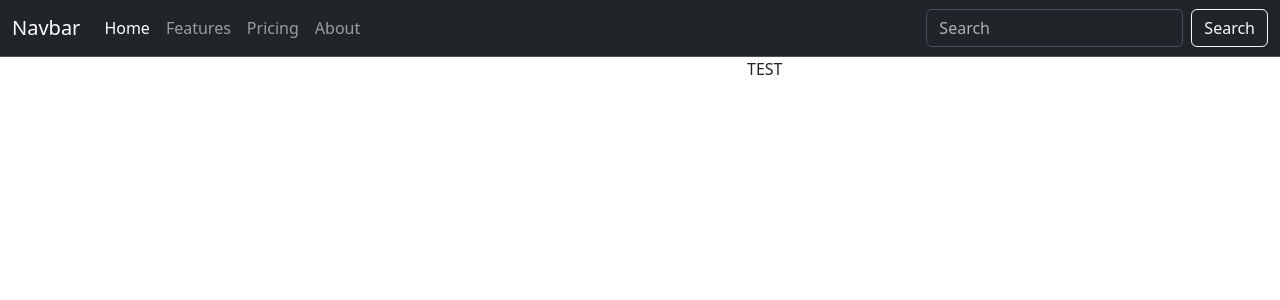
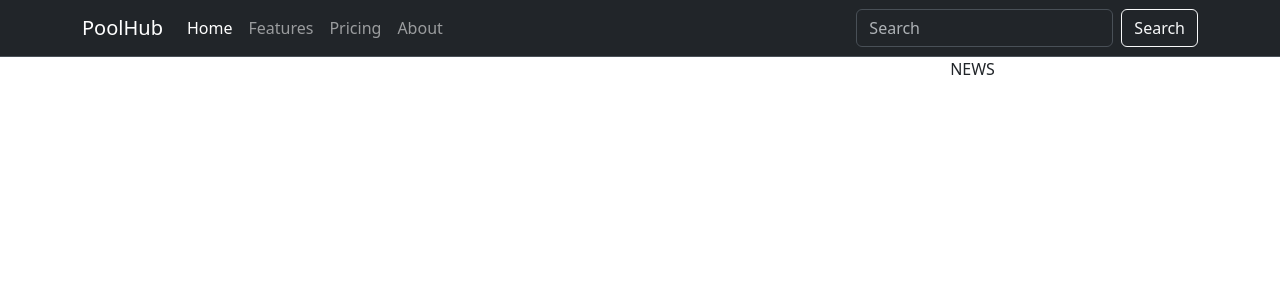
Before and after one commit to gurjika/Strikem, a Django app: page /poolhouses/ in a window 1280 px wide. Shown: the top 300 px of the page. Run offline with Django 5.2, Linux system fonts and the light colour scheme; data that the repository does not hold is empty; some libraries are stand-ins or nearby versions.

Commit message:
create test poolhouse-list page

```diff
--- a/poolstore/static/css/poolhouse-list.css
+++ /dev/null
@@ -1,11 +0,0 @@
-.poolhouse {
-    width: 400px;
-    display: flex;
-    justify-content: space-between;
-    margin-top: 50px;
-    background-color: aquamarine;
-    height: 200px;
-    padding: 20px;
-    border-radius: 20px;
-
-}
--- a/poolstore/templates/poolstore/base.html
+++ b/poolstore/templates/poolstore/base.html
@@ -21,8 +21,8 @@
 <body>
     <header class="header">
         <nav class="navbar navbar-expand-lg bg-dark border-bottom border-body" data-bs-theme="dark">
-            <div class="container-fluid">
-              <a class="navbar-brand" href="#">Navbar</a>
+            <div class="container">
+              <a class="navbar-brand" href="#">PoolHub</a>
               <button class="navbar-toggler" type="button" data-bs-toggle="collapse" data-bs-target="#navbarColor01" aria-controls="navbarColor01" aria-expanded="false" aria-label="Toggle navigation">
                 <span class="navbar-toggler-icon"></span>
               </button>
--- a/poolstore/templates/poolstore/matchmake.html
+++ b/poolstore/templates/poolstore/matchmake.html
@@ -74,8 +74,8 @@
         </div>
 
         <div class="col-md-6">
-            <div class="matchup-div" style="display: flex;">
-
+            <div class="matchup-div">
+                HELLO
             </div>
         </div>
     </div>
--- a/poolstore/templates/poolstore/poolhouses.html
+++ b/poolstore/templates/poolstore/poolhouses.html
@@ -1,28 +1,48 @@
 {% extends 'poolstore/base.html' %}
 {% block content %}
-<body>
 <div class="row">
     <div class="col-md-7">
-            <div style="display: flex; justify-content: start; align-items: start; flex-direction: column;">
+        <div class="container">
             {% for poolhouse in poolhouses %}
-                <div class='poolhouse'>
-                    <div>
+            <div class="my-5">
+                <div class="row">
+                    <div class="col">
+                        <div class="h2">
                             {{ poolhouse.title }}
+                        </div>
+                    </div>
+                </div>
+
+                <div class="row mt-1">
+                    <div class="col-5">
+                        <img src="https://picsum.photos/id/230/600/400" class="img-fluid">
+                    </div>
+                </div>
+
+                <div class="row">
+                    <div class="col d-flex justify-content-end">
+                        <div class="h6">
+                            ADDRESS
+                        </div>
+                    </div>
+                </div>
+                <hr>
             </div>
 
 
-                    <div>
-                        {{ poolhouse.address }}
-                    </div>
-                </div>
+
             {% endfor %}
-
         </div>
     </div>
 
-        <div class="col-md-5">
-            TEST
+    <div class="col-md-5 d-flex justify-content-center">
+        <div>
+            NEWS
         </div>
     </div>
 
+
+</div>
+
+
 {% endblock %}
```
Also changed, not shown: poolstore/static/js/mapmaker.js (+4 -18 lines), poolstore/templates/poolstore/partials/matchmakers.html (deleted, +0 -11 lines), poolstore/templates/poolstore/partials/notifications.html (deleted, +0 -16 lines), poolstore/templates/poolstore/partials/overlay.html (deleted, +0 -15 lines), poolstore/templates/poolstore/poolhouse.html (+8 -4 lines), poolstore/views.py (line endings or trailing spaces). Lines whose indentation alone changed are shown as unchanged.
